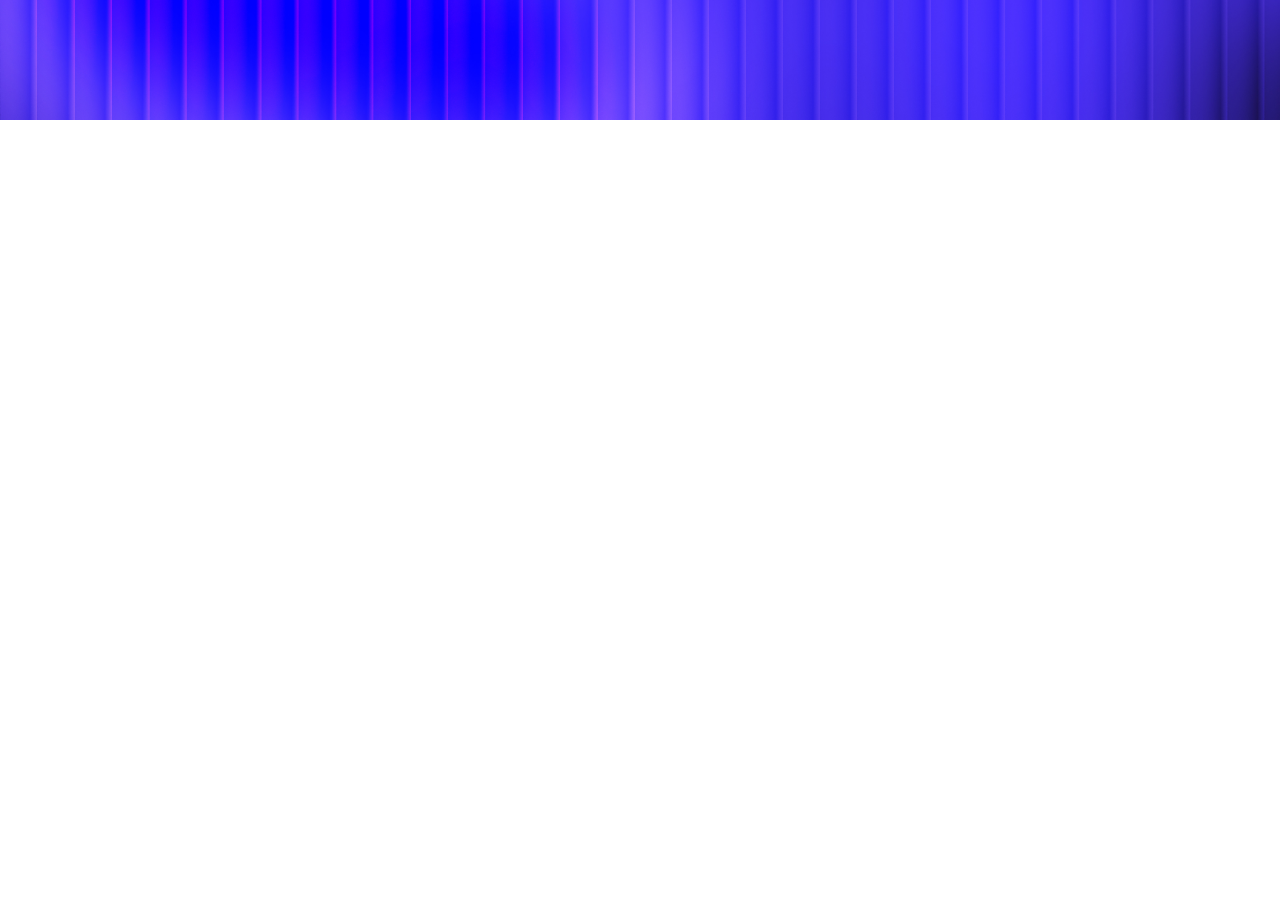
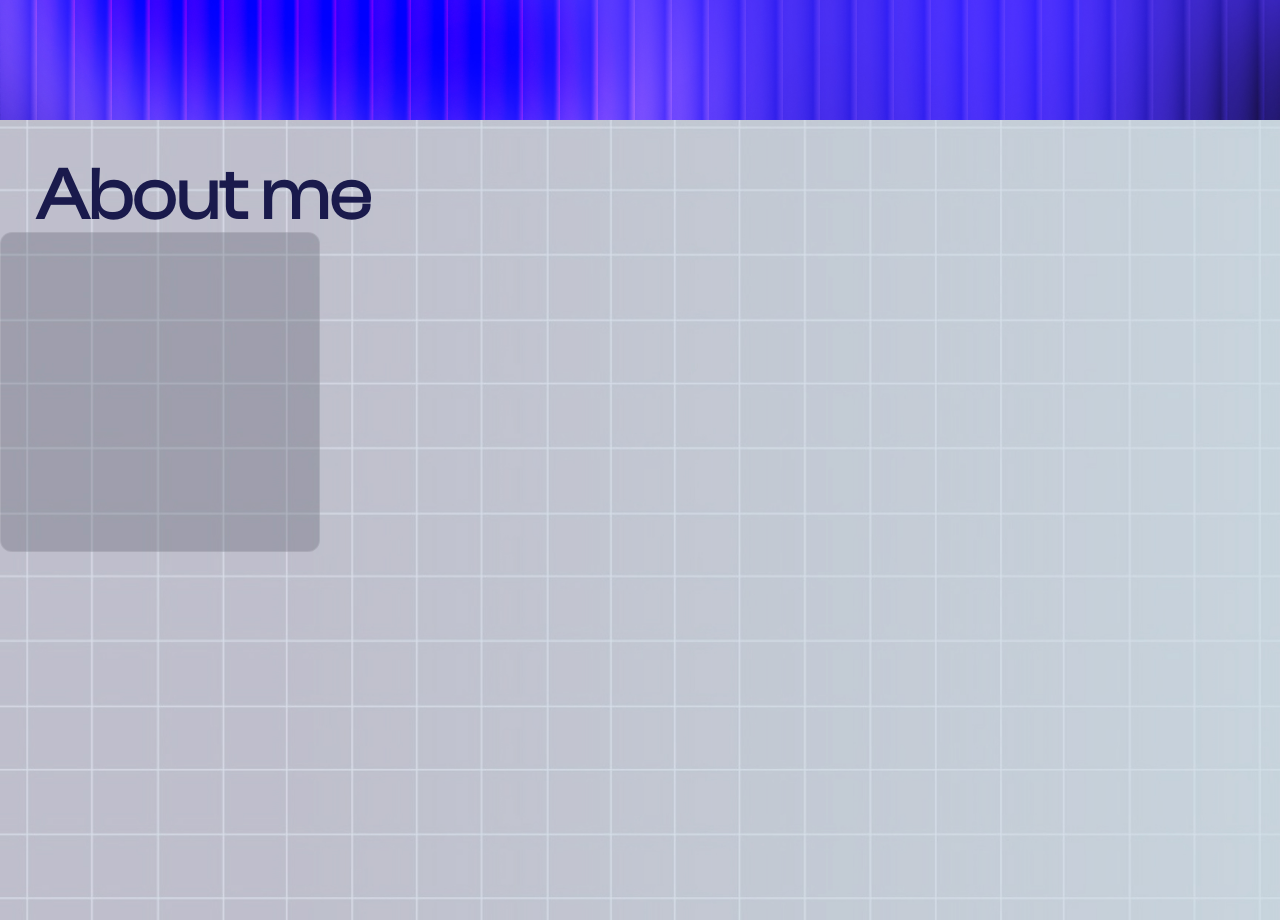
Before and after one commit to amyr-muhammad/ameer-portfolio, a React (Vite) app: page / in a window 1280 px wide. Shown: the part 680-1600 px from the top of the page. Before the commit the page ends 800 px from the top, so only its background shows below. Built offline with nearby package versions, Linux system fonts and the light colour scheme.

Commit message:
about section desgn

```diff
--- a/src/App.jsx
+++ b/src/App.jsx
@@ -1,9 +1,11 @@
 import Hero from './components/hero/Hero.jsx'
+import About from './components/about/About.jsx'
 
 function App() {
   return (
     <>
       <Hero />
+      <About />
     </>
   )
 }
--- /dev/null
+++ b/src/components/about/About.jsx
@@ -0,0 +1,25 @@
+import Glasscard from "./glasscard";
+
+function About() {
+    return (
+        <>
+
+        <div className="w-full
+        h-screen
+        bg-[url('/src/assets/images/checkbackground.jpg')]
+        bg-no-repeat
+        bg-cover
+
+
+        ">
+            <h2 className="text-[#1a1a4c] font-[1000] text-3xl ps-3 pt-4
+             sm:text-5xl sm:ps-5 sm:pt-6
+             md:text-7xl md:ps-7 md:pt-8
+             lg:text lg:ps-9 lg:pt-10 ">About me</h2>
+        <Glasscard/>
+        </div>
+        </>
+    )
+}
+
+export default About;
--- /dev/null
+++ b/src/components/about/Glasscard.jsx
@@ -0,0 +1,19 @@
+function Glasscard() {
+    return (<>
+        <div className="
+              backdrop-blur-[0.5px]
+              backdrop-saturate-162
+              bg-[rgba(100,100,100,0.35)]
+              rounded-xl
+              border
+              border-[rgba(255,255,255,0.125)]
+              w-80
+              h-80
+
+
+
+            ">
+        </div></>)
+}
+
+export default Glasscard;
--- a/src/index.css
+++ b/src/index.css
@@ -1,4 +1,5 @@
 @import "tailwindcss";
+
 
 @font-face {
   font-family: "ClashDisplay";
--- a/vite.config.js
+++ b/vite.config.js
@@ -1,11 +1,16 @@
 import { defineConfig } from 'vite'
 import react from '@vitejs/plugin-react'
 import tailwindcss from '@tailwindcss/vite'
-
 
 export default defineConfig({
   plugins: [
     react(),
     tailwindcss(),
   ],
+
+  server: {
+    watch: {
+      usePolling: true,
+    },
+  },
 })
```
Also changed, not shown: src/assets/images/checkbackground.jpg (added).
